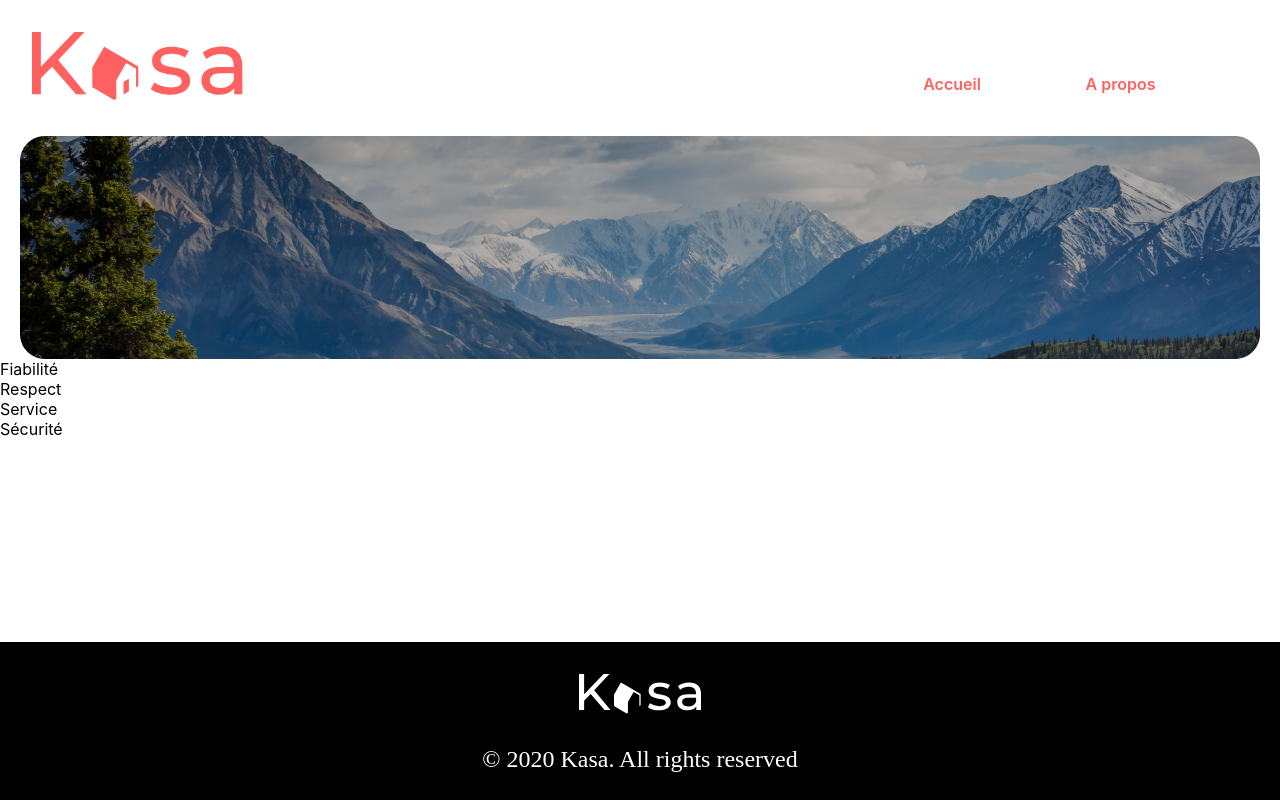
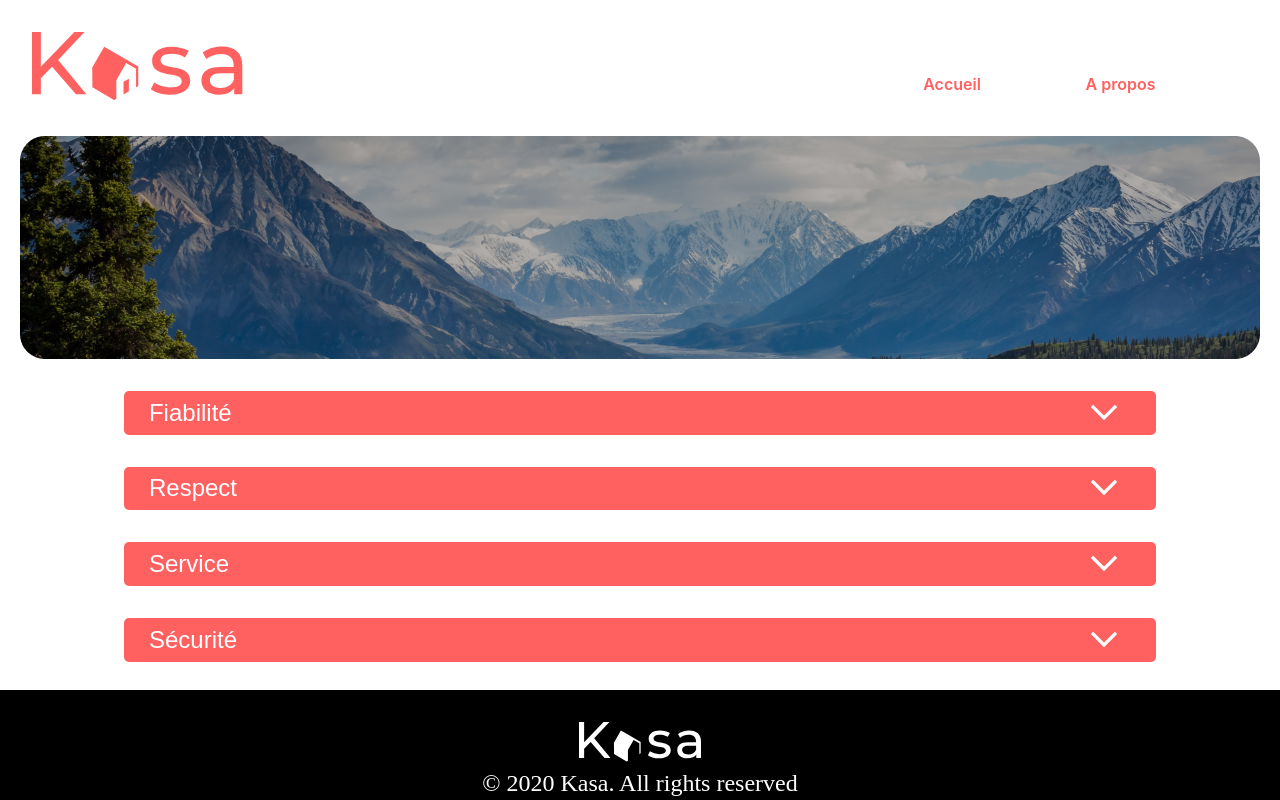
Before and after one commit to jonathan-robin/OC7, a React (Create React App) app: page /about in a window 1280 px wide. Built offline with nearby package versions, Linux system fonts and the light colour scheme.

Commit message:
styling collapsing component

```diff
--- a/src/components/Collapse/Collapse.css
+++ b/src/components/Collapse/Collapse.css
@@ -1,3 +1,51 @@
 .description__collapse{
    display: none;
 }
+
+.container__collapse{
+    padding-top: 2rem;
+   color:white;
+   font-family: 'Montserrat', sans-serif;
+   font-weight: 500;
+   font-size: 24px;
+   line-height: 142.6%;
+}
+
+.main__collapse{
+    background-color: #FF6060;
+    max-width: 1023px;
+    padding: 0.2em;
+    max-height: 47px;
+    border-radius: 5px;
+    display: flex;
+    cursor:pointer;
+    margin: auto;
+}
+
+.title__collapse{
+    width: 12%;
+    position:relative;
+    padding-left: 2%;
+}
+
+p{ margin: 0;}
+
+.arrow__collapse{
+    left: 80%;
+    position: relative;
+    padding-bottom: 8px;
+    transform: rotate(-180deg);
+}
+
+.description__collapse{
+    background: #F7F7F7;
+    border-radius: 5px;
+    max-width: 1023px;
+    margin: auto;
+    font-family: 'Montserrat', sans-serif;
+    font-weight: 400;
+}
+.description__collapse-text{
+    padding: 1em;
+    color: #FF6060;
+}
--- a/src/components/Collapse/Collapse.jsx
+++ b/src/components/Collapse/Collapse.jsx
@@ -10,16 +10,25 @@ export default function Collapse(props){
     // each time collapse value change, display or hide description div
     useEffect(() => {
         document.getElementById(props.id).style.display = collapse ? "block" : "none";
+        openDescription();
     }, [collapse])
+
+    function openDescription(){
+        document.getElementById("arrow__collapse"+props.id).style.transform = collapse ? "rotate(0deg)" : "rotate(-180deg)";
+        document.getElementById("arrow__collapse"+props.id).style.padding = collapse ? "5px 0 0 0" : "0 0 8px 0";
+    }
 
     return (
         <div className="container__collapse">
-            <div className="main__collapse">
-                <div className="title__collapse" onClick={() => setCollapse(!collapse)}>{ props.title }</div>
-                <div className="description__collapse" id={props.id}>
-                    { props.description }
+            <div className="main__collapse" onClick={() => setCollapse(!collapse)}>
+                <div className="title__collapse" >{ props.title }</div>
+                <svg className="arrow__collapse" id={"arrow__collapse"+props.id} width="28" height="17" viewBox="0 0 28 17" fill="none" xmlns="http://www.w3.org/2000/svg">
+                    <path d="M24.8401 16.3467L27.2001 13.9733L14.0001 0.786651L0.800071 13.9867L3.16007 16.3467L14.0001 5.50665L24.8401 16.3467Z" fill="white"/>
+                </svg>
+            </div>
+            <div className="description__collapse" id={props.id}>
+                    <p className="description__collapse-text">{ props.description }</p>
                 </div>
-            </div>
         </div>
     )
 }
```
Also changed, not shown: public/Vector.svg (added).
